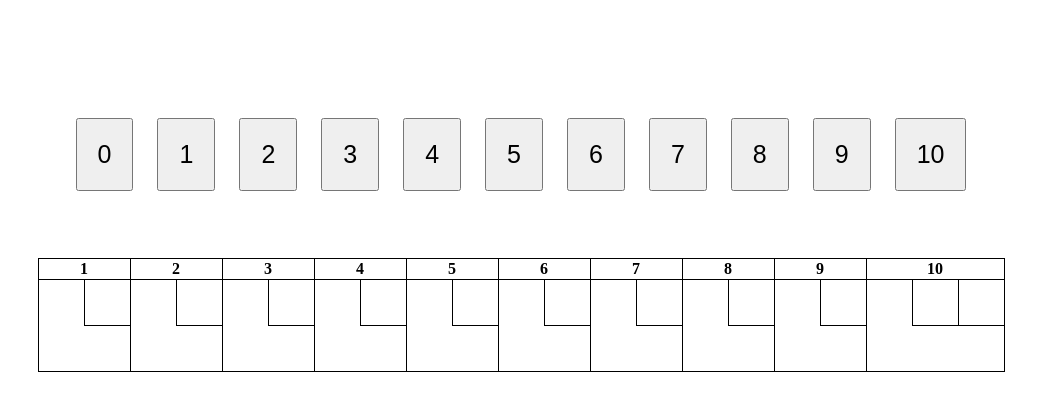
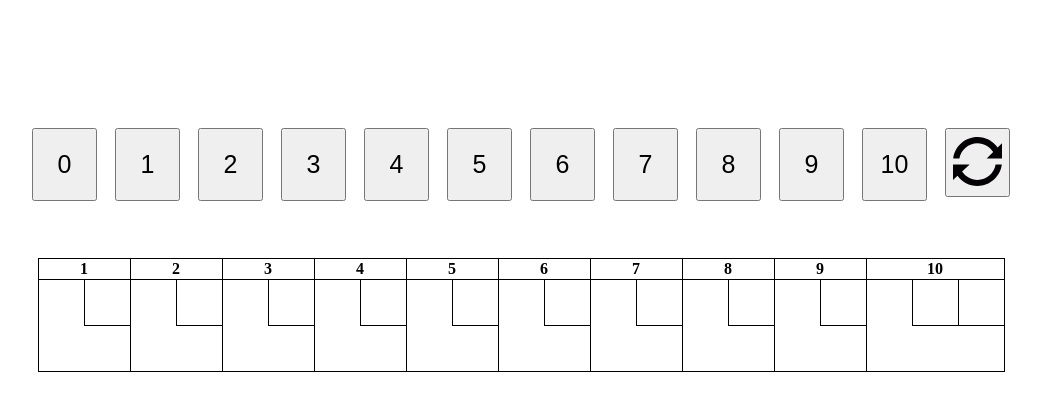
Before and after one commit to erinbleiweiss/bowling, a plain HTML site: page bowling/index.html in a window 1280 px wide. Shown: the whole page, without its empty margins (119-1160 px from the left). Drawn offline with Linux system fonts and the light colour scheme.

Commit message:
better reset buttons

```diff
--- a/bowling/css/style.css
+++ b/bowling/css/style.css
@@ -10,13 +10,26 @@ body{
     text-align: center;
 }
 
-.pin_button{
-    font-size: 25px;
-    padding: 20px;
-    margin: 10px;
+.pin_button {
+    width: 65px;
 }
 
-table {
+#reset_small{
+    width: 65px;
+    height: 69px;
+    margin: 7px;
+    position: relative;
+    top: 13px;
+}
+
+.pin_button,
+#reset_large {
+    font-size: 25px;
+    padding: 20px 0;
+    margin: 7px;
+}
+
+table{
     margin: 50px auto;
     border: 1px solid black;
     border-collapse: collapse;
--- a/bowling/index.html
+++ b/bowling/index.html
@@ -23,9 +23,10 @@
             <button type="button" class="pin_button" id="pin_8" data-num="8">8</button>
             <button type="button" class="pin_button" id="pin_9" data-num="9">9</button>
             <button type="button" class="pin_button" id="pin_10" data-num="10">10</button>
+            <button type="button" id="reset_small"><img src="img/reset.svg"></button>
         </div>
         <div id="reset" class="hidden">
-            <button type="button" class="pin_button" id="reset_button">Reset</button>
+            <button type="button" id="reset_large">Reset</button>
         </div>
     </div>
 
--- a/bowling/js/bowling.js
+++ b/bowling/js/bowling.js
@@ -381,12 +381,18 @@ $(document).ready(function(){
         score_frames();
     });
 
-    // Attach behavior to reset button
-    $("#reset_button").click(function(){
+    // Attach behavior to reset buttons
+    $("#reset_large").click(function(){
         setup_frames();
         $("#buttons").removeClass("hidden");
         $("#reset").addClass("hidden");
     });
 
+    $("#reset_small").click(function(){
+        if (confirm("Reset all frames?") == true) {
+            setup_frames();
+        }
+    });
+
 
 });
```
Also changed, not shown: bowling/img/reset.svg (added).
